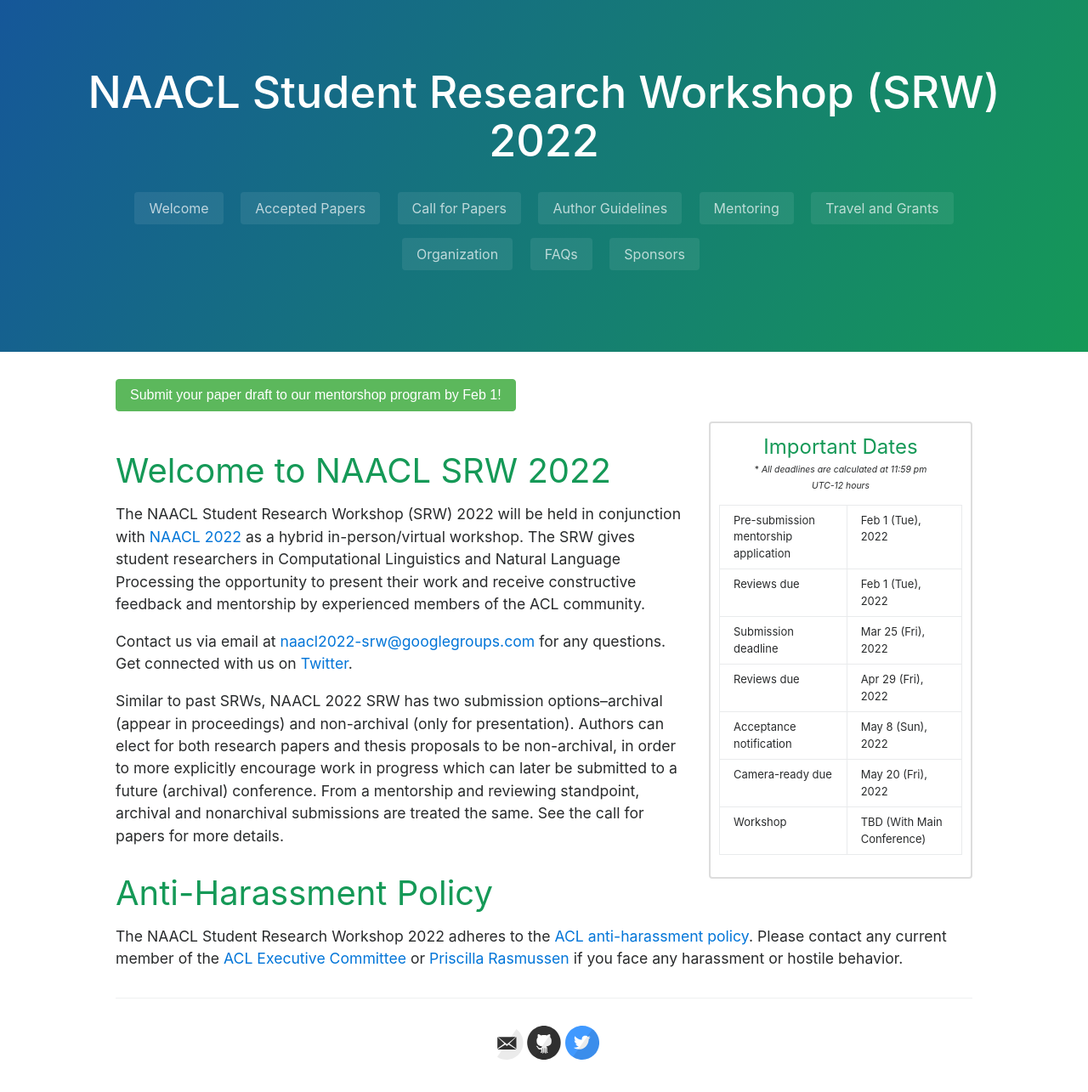
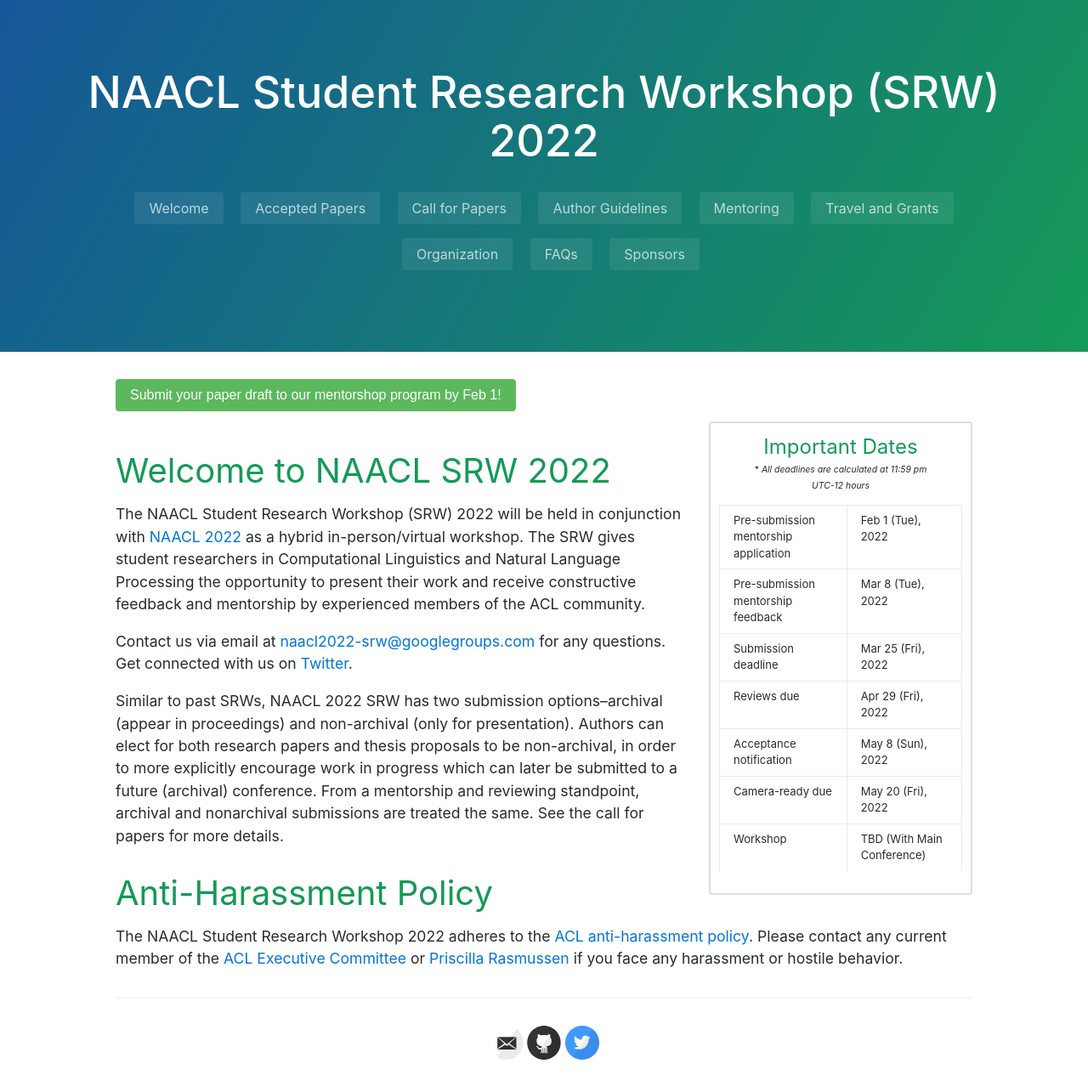
Before and after one commit to naacl2022-srw/naacl2022-srw.github.io, a Jekyll site: the page built from index.md, in a window 1280 px wide. Shown: the whole page at 85% size. Built offline with Jekyll 4.4.1, drawn with Linux system fonts in a browser that asks for light colours.

Commit message:
Update default.html

```diff
--- a/_layouts/default.html
+++ b/_layouts/default.html
@@ -8,7 +8,7 @@
 
     {% capture nowdate %}{{'now' | date: '%s' | minus: 86400 }}{% endcapture %}
     {% capture presubmen %}{{'Feb 1 2022' | date: '%s'}}{% endcapture %}
-    {% capture presubfeed %}{{'Feb 1 2022' | date: '%s'}}{% endcapture %}
+    {% capture presubfeed %}{{'March 8 2022' | date: '%s'}}{% endcapture %}
     {% capture sub %}{{'Mar 25 2022' | date: '%s'}}{% endcapture %}
     {% capture revdue %}{{'Apr 29 2022' | date: '%s'}}{% endcapture %}
     {% capture not %}{{'May 8 2022' | date: '%s'}}{% endcapture %}
@@ -28,7 +28,7 @@
                 {{ presubmen | date: "%b %-d (%a), %Y" }}</font>
               </td>
             </tr>
-            <tr><td>Reviews due</td>
+            <tr><td>Pre-submission mentorship feedback</td>
               <td>
 
                 {% if presubfeed < nowdate %} <strike> <font color="grey">{% endif %}
```
